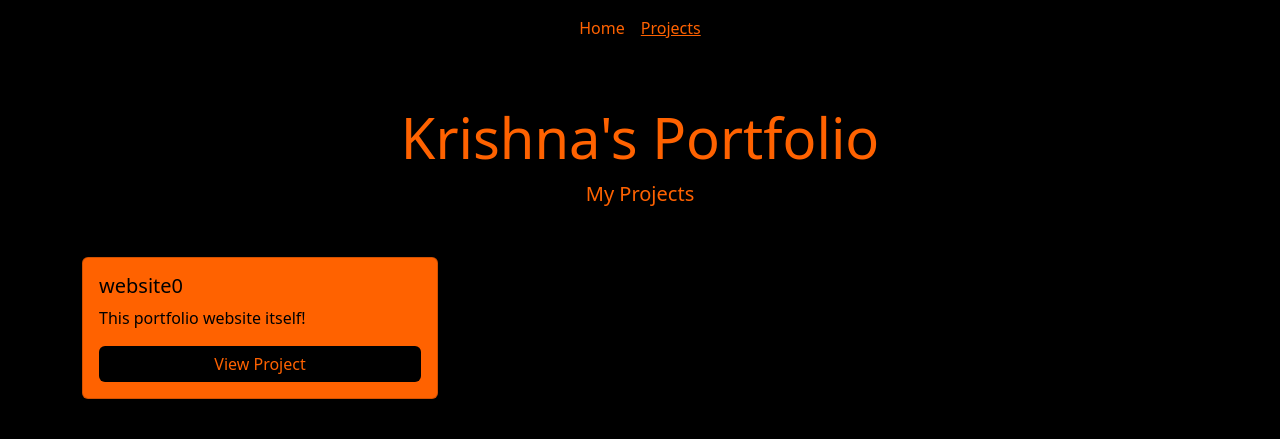
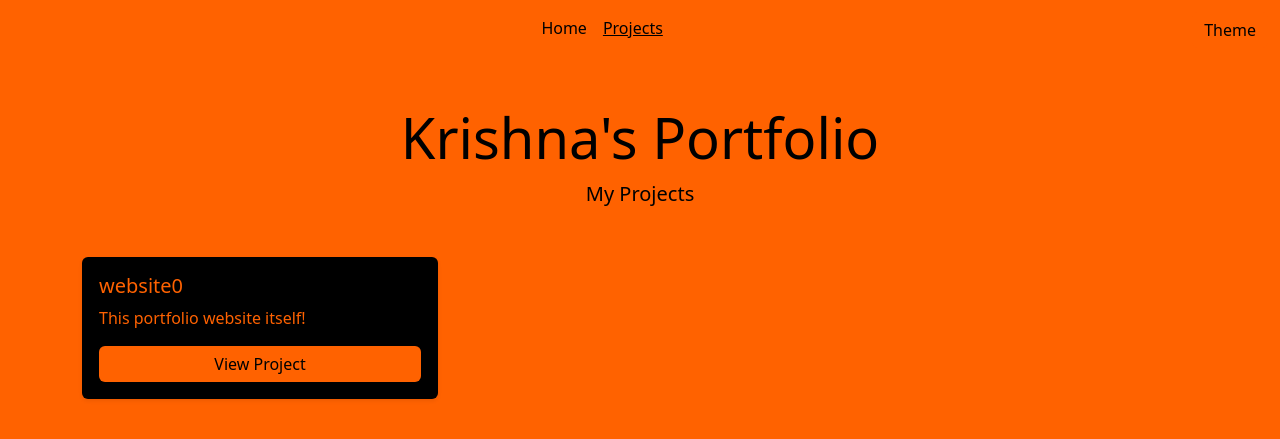
Before and after one commit to KrishnashishMunshi/website0, a Flask app: page /projects in a window 1280 px wide. Shown: the top 439 px of the page. Run offline with Flask 3, Linux system fonts and the light colour scheme.

Commit message:
Added feature to change website theme

```diff
--- /dev/null
+++ b/static/index.js
@@ -0,0 +1,20 @@
+
+document.addEventListener('DOMContentLoaded', function () {
+    const themeToggleButton = document.getElementById('theme-toggle');
+
+    // Check if the user already has a theme preference
+    const savedTheme = localStorage.getItem('theme');
+    if (savedTheme) {
+      document.body.setAttribute('data-theme', savedTheme);
+    }
+
+    // Add an event listener to toggle themes
+    themeToggleButton.addEventListener('click', () => {
+      const currentTheme = document.body.getAttribute('data-theme');
+      const newTheme = currentTheme === 'dark' ? 'light' : 'dark';
+      document.body.setAttribute('data-theme', newTheme);
+
+      // Save the preference to localStorage
+      localStorage.setItem('theme', newTheme);
+    });
+})
--- a/static/styles.css
+++ b/static/styles.css
@@ -1,23 +1,71 @@
-
-.bg-black{
-    background-color:black;
+:root{
+--bg-color: #ff6200;
+--text-color: black;
+--button-bg:#ff6200;
+--button-text: black;
 }
 
-.logo{
+[data-theme = "dark"]{
+--bg-color: black;
+--text-color: #ff6200;
+--button-bg:black;
+--button-text: #ff6200;
 
-    width:55px;
-    height:40px;
+}
+.bg-color{
+    background-color:var(--bg-color);
 }
 .nav-item .nav-link{
 
-    color:#ff6200;
+    color:var(--text-color);
+}
+.navbar-toggler-icon{
+    background-color:var(--bg-color);
+}
+.color{
+    color: var(--text-color)!important;
+
 }
 
+.animate:hover{
+    background-color:var(--text-color);
+    color:var(--bg-color);
+}
+.active{
+    color:var(--text-color);
+    text-decoration: underline;
+}
+.text-color {
+    color: var(--text-color)!important;
+}
 
+.navbar-toggler-icon {
+    background-color: var(--text-color);
+}
+/* Orange card background with black text */
+.custom-card {
+    background-color: var(--text-color);
+    color: var(--bg-color);
+}
 
-.orange{
-    color: #ff6200;
+/* Ensures all card text inherits black color */
+.custom-card .card-title,
+.custom-card .card-text {
+    color: var(--bg-color);
+}
 
+/* Custom button with black background and orange text */
+.custom-btn {
+    background-color: var(--bg-color);
+    color: var(--text-color);
+    border: none; /* Removes button border */
+}
+
+/* Button hover effect */
+.custom-btn:hover {
+    background-color: var(--text-color);
+    color: var(--bg-color);
+    border: 1px solid var(--bg-color);
 }
 
 .intro{
@@ -36,43 +84,8 @@
     margin-top:4%;
 
 }
-.animate:hover{
-    background-color:#ff6200;
-    color:black
+.logo{
+
+    width:55px;
+    height:40px;
 }
-.active{
-    color:#ff6200;
-    text-decoration: underline;
-}
-.text-orange {
-    color: #ff6200 !important;
-}
-
-.navbar-toggler-icon {
-    background-color: #ff6200;
-}
-/* Orange card background with black text */
-.custom-card {
-    background-color: #ff6200;
-    color: black;
-}
-
-/* Ensures all card text inherits black color */
-.custom-card .card-title,
-.custom-card .card-text {
-    color: black;
-}
-
-/* Custom button with black background and orange text */
-.custom-btn {
-    background-color: black;
-    color: #ff6200;
-    border: none; /* Removes button border */
-}
-
-/* Button hover effect */
-.custom-btn:hover {
-    background-color: #ff6200;
-    color: black;
-    border: 1px solid black;
-}
--- a/templates/index.html
+++ b/templates/index.html
@@ -5,9 +5,9 @@
 {% block body %}
 
 <div class="intro">
-    <h2 class="intro text orange">Hello, I am <span class="animate">Krishnashish Munshi</span>, welcome to my website!</h2>
+    <h2 class="intro text-color">Hello, I am <span class="animate">Krishnashish Munshi</span>, welcome to my website!</h2>
   </div>
 
-  <h4 class="intro text orange">Hello, I am 18 years old currently, I love learning about everything and anything, though programming and math occupy a special place in my heart. I love reading books, my favourite genres include Philosophy, Sci-Fi and History. </h4>
+  <h4 class="intro text-color">Hello, I am 18 years old currently, I love learning about everything and anything, though programming and math occupy a special place in my heart. I love reading books, my favourite genres include Philosophy, Sci-Fi and History. </h4>
 
 {% endblock %}
--- a/templates/layout.html
+++ b/templates/layout.html
@@ -12,29 +12,32 @@
         integrity="sha384-kenU1KFdBIe4zVF0s0G1M5b4hcpxyD9F7jL+jjXkk+Q2h455rYXK/7HAuoJl+0I4"             crossorigin="anonymous"></script>
         <script src="https://code.jquery.com/jquery-3.5.1.slim.min.js" integrity="sha384-DfXdz2htPH0lsSSs5nCTpuj/zy4C+OGpamoFVy38MVBnE+IbbVYUew+OrCXaRkfj" crossorigin="anonymous"></script>
         <title>{{ data.title | default('website0') }}</title>
+
         <link href="{{ url_for('static', filename='styles.css') }}" rel="stylesheet">
     </head>
-    <body class="bg-black">
-        <nav class="navbar navbar-expand-lg bg-black">
+    <body class="bg-color">
+        <nav class="navbar navbar-expand-lg bg-color">
             <div class="container-fluid">
-                <button class="navbar-toggler text-orange" type="button" data-bs-toggle="collapse" data-bs-target="#navbarSupportedContent" aria-controls="navbarSupportedContent" aria-expanded="false" aria-label="Toggle navigation">
-                    <span class="navbar-toggler-icon orange"></span>
+                <button class="navbar-toggler bg-color" type="button" data-bs-toggle="collapse" data-bs-target="#navbarSupportedContent" aria-controls="navbarSupportedContent" aria-expanded="false" aria-label="Toggle navigation">
+                    <span class="navbar-toggler-icon bg-color"></span>
                 </button>
                 <div class="collapse navbar-collapse" id="navbarSupportedContent">
                     <ul class="navbar-nav me-auto mb-2 mb-lg-0">
                         <li class="nav-item">
-                            <a class="nav-link {% if request.path == '/' %}active{% endif %} text-orange" aria-current="page" href="/">Home</a>
+                            <a class="nav-link {% if request.path == '/' %}active{% endif %} text-color" aria-current="page" href="/">Home</a>
                         </li>
                         <li class="nav-item">
-                            <a class="nav-link {% if request.path == '/projects' %}active{% endif %} text-orange" href="/projects">Projects</a>
+                            <a class="nav-link {% if request.path == '/projects' %}active{% endif %} text-color" href="/projects">Projects</a>
                         </li>
                     </ul>
                 </div>
+                    <button class="btn custom-btn mt-auto" id="theme-toggle" type="button">Theme</button>
             </div>
         </nav>
 
         <!-- Content Block -->
         {% block body %}
         {% endblock %}
+        <script src="{{ url_for('static', filename = 'index.js') }}"></script>
     </body>
 </html>
--- a/templates/projects.html
+++ b/templates/projects.html
@@ -4,8 +4,8 @@
 <div class="container mt-5">
     <!-- Page Title -->
     <div class="text-center mb-5">
-        <h1 class="display-4 orange">{{ data.title }}</h1>
-        <p class="lead orange">{{ data.meta_description }}</p>
+        <h1 class="display-4 text-color">{{ data.title }}</h1>
+        <p class="lead text-color">{{ data.meta_description }}</p>
     </div>
 
     <!-- Portfolio Projects Grid -->
@@ -14,8 +14,8 @@
         <div class="col-lg-4 col-md-6 col-sm-12 mb-4">
             <div class="card h-100 shadow-sm custom-card">
                 <div class="card-body d-flex flex-column">
-                    <h5 class="card-title text-black">{{ item.title }}</h5>
-                    <p class="card-text text-black">{{ item.description }}</p>
+                    <h5 class="card-title ">{{ item.title }}</h5>
+                    <p class="card-text ">{{ item.description }}</p>
                     <a href="{{ item.link }}" target="_blank" class="btn custom-btn mt-auto">View Project</a>
                 </div>
             </div>
```
Also changed, not shown: static/js/index.js (deleted, +0 -21 lines).
